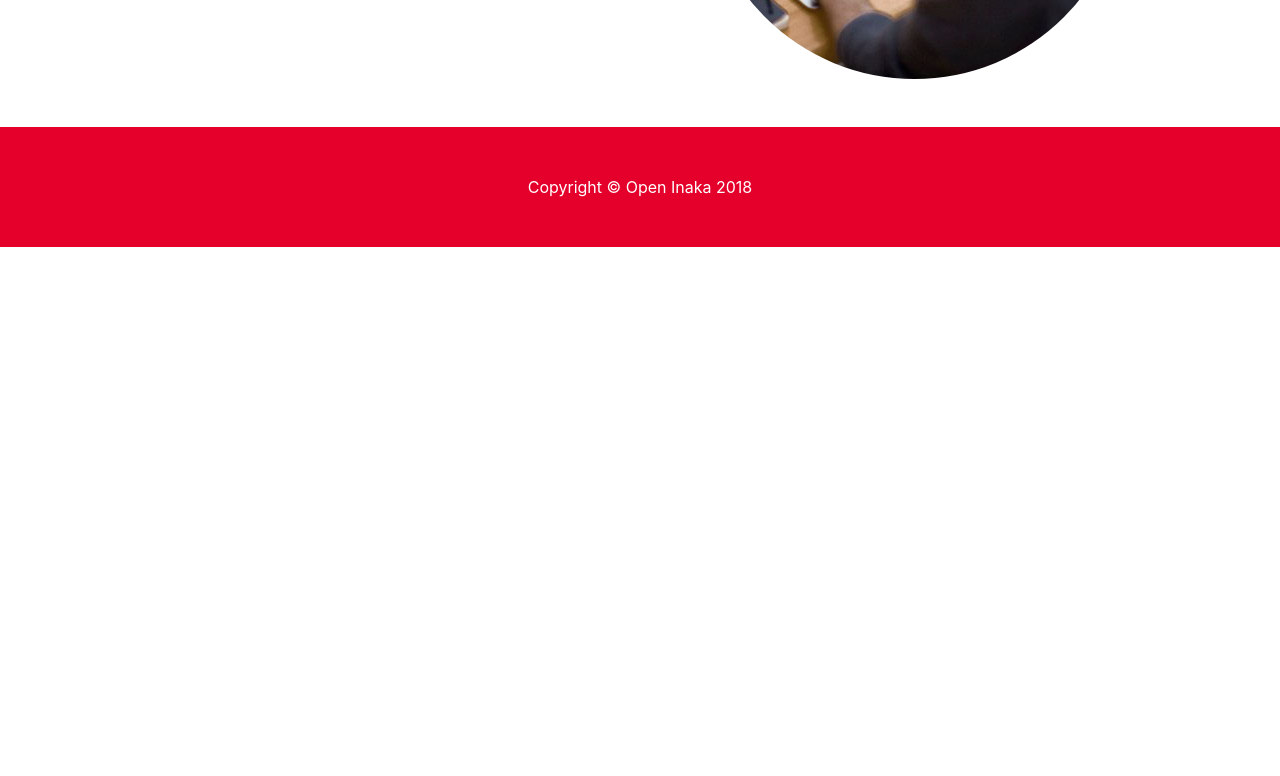
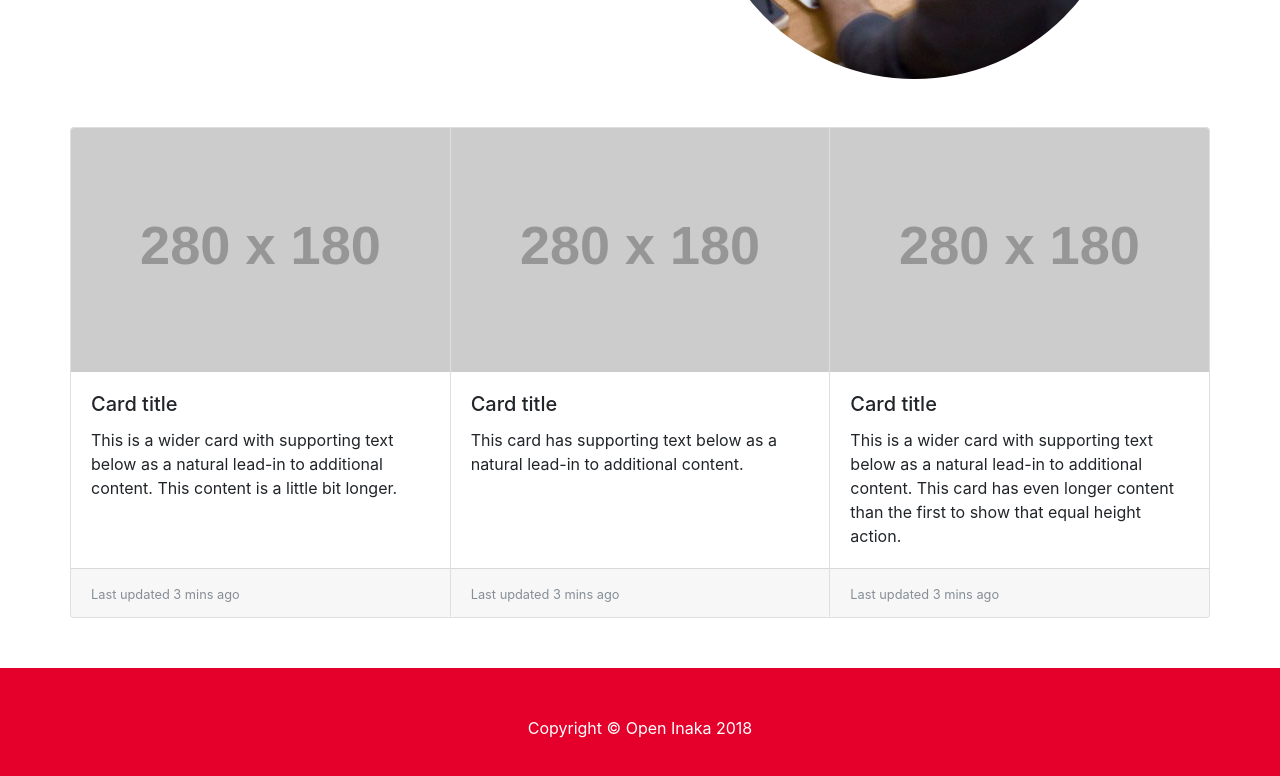
Before and after one commit to inaka/inaka.github.io, a website built with Parcel: page index.html in a window 1280 px wide. Shown: the part 1786-2562 px from the top of the page. Before the commit the page ends 2033 px from the top, so only its background shows below. Built offline with nearby package versions, Linux system fonts and the light colour scheme; placeholder pictures from the web are drawn by us.

Commit message:
Added cards

```diff
--- a/css/one-page-wonder.css
+++ b/css/one-page-wonder.css
@@ -43,3 +43,7 @@ header.masthead>.overlay {
 .bg-inaka {
   background-color: #e5002b;
 }
+
+.spacer-down {
+  margin-bottom: 50px;
+}
--- a/index.html
+++ b/index.html
@@ -23,7 +23,8 @@
   <nav class="navbar navbar-expand-lg navbar-dark bg-inaka fixed-top">
     <div class="container">
       <a class="navbar-brand" href="#">Open Inaka</a>
-        <button class="navbar-toggler" type="button" data-toggle="collapse" data-target="#navbarResponsive" aria-controls="navbarResponsive" aria-expanded="false" aria-label="Toggle navigation">
+      <button class="navbar-toggler" type="button" data-toggle="collapse" data-target="#navbarResponsive" aria-controls="navbarResponsive"
+        aria-expanded="false" aria-label="Toggle navigation">
         <span class="navbar-toggler-icon"></span>
       </button>
       <div class="collapse navbar-collapse" id="navbarResponsive">
@@ -67,7 +68,8 @@
             <p>Inaka is a community of open-source enthusiasts (developers, PMs, devops, QA experts, etc.).</p>
             <p>We maintain all the repos listed in this page (and some others, too).</p>
             <p></p>
-              <p>This <a href="https://medium.com/@x_inaka/from-company-to-community-fa3c7ab041bf">amazing blogpost</a> explains our origins and history after 7+ years of existence. Please take a look.</p>
+            <p>This <a href="https://medium.com/@x_inaka/from-company-to-community-fa3c7ab041bf">amazing blogpost</a>
+              explains our origins and history after 7+ years of existence. Please take a look.</p>
           </div>
         </div>
       </div>
@@ -86,7 +88,8 @@
         <div class="col-md-6">
           <div class="p-5">
             <h2 class="display-4">Proud of our history</h2>
-                  <p>This <a href="https://medium.com/@x_inaka/from-company-to-community-fa3c7ab041bf">amazing blogpost</a> explains our origins and history after 7+ years of existence. Please take a look.</p>
+            <p>This <a href="https://medium.com/@x_inaka/from-company-to-community-fa3c7ab041bf">amazing blogpost</a>
+              explains our origins and history after 7+ years of existence. Please take a look.</p>
           </div>
         </div>
       </div>
@@ -104,13 +107,56 @@
         <div class="col-md-6 order-1">
           <div class="p-5">
             <h2 class="display-4">Contact Us</h2>
-                    <p>If you have questions, suggestions or comments about any of these projects please contact the dev team at inakos@googlegroups.com</p>
+            <p>If you have questions, suggestions or comments about any of these projects please contact the dev team
+              at inakos@googlegroups.com</p>
           </div>
         </div>
       </div>
     </div>
     </div>
   </section>
+
+  <section class="spacer-down">
+    <div class="container">
+      <div class="row align-items-center">
+        <div class="card-group">
+          <div class="card">
+            <img class="card-img-top" src="https://via.placeholder.com/280x180" alt="Card image cap">
+            <div class="card-body">
+              <h5 class="card-title">Card title</h5>
+              <p class="card-text">This is a wider card with supporting text below as a natural lead-in to additional
+                content. This content is a little bit longer.</p>
+            </div>
+            <div class="card-footer">
+              <small class="text-muted">Last updated 3 mins ago</small>
+            </div>
+          </div>
+          <div class="card">
+            <img class="card-img-top" src="https://via.placeholder.com/280x180" alt="Card image cap">
+            <div class="card-body">
+              <h5 class="card-title">Card title</h5>
+              <p class="card-text">This card has supporting text below as a natural lead-in to additional content.</p>
+            </div>
+            <div class="card-footer">
+              <small class="text-muted">Last updated 3 mins ago</small>
+            </div>
+          </div>
+          <div class="card">
+            <img class="card-img-top" src="https://via.placeholder.com/280x180" alt="Card image cap">
+            <div class="card-body">
+              <h5 class="card-title">Card title</h5>
+              <p class="card-text">This is a wider card with supporting text below as a natural lead-in to additional
+                content. This card has even longer content than the first to show that equal height action.</p>
+            </div>
+            <div class="card-footer">
+              <small class="text-muted">Last updated 3 mins ago</small>
+            </div>
+          </div>
+        </div>
+      </div>
+    </div>
+  </section>
+
   <!-- Footer -->
   <footer class="py-5 bg-inaka">
     <div class="container">
--- a/package.json
+++ b/package.json
@@ -18,6 +18,7 @@
   },
   "homepage": "https://github.com/WEREMSOFT/inaka.github.io#readme",
   "dependencies": {
-    "parcel-bundler": "^1.10.3"
+    "parcel-bundler": "^1.10.3",
+    "whiskers": "^0.4.0"
   }
 }
```
Also changed, not shown: 1 other file. Lines whose indentation alone changed are shown as unchanged.
